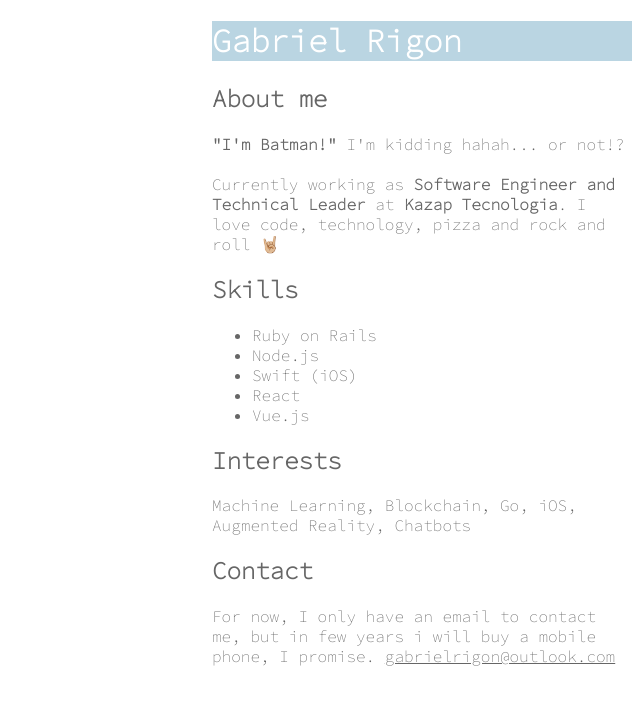
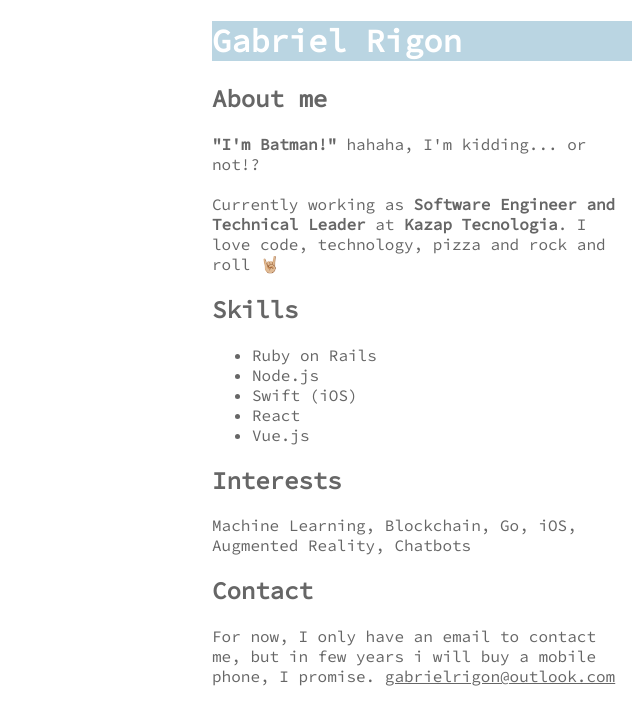
Before and after one commit to gabrielrigon/gabrielrigon.github.io, a Vue app: page / in a window 1280 px wide. Shown: the top 724 px of the page, without its empty margins (640-1280 px from the left). Built offline with nearby package versions, Linux system fonts and the light colour scheme.

Commit message:
remove unused fonts from imports

```diff
--- a/public/index.html
+++ b/public/index.html
@@ -7,11 +7,11 @@
     <link rel="icon" href="<%= BASE_URL %>favicon.ico">
     <title>Gabriel Rigon</title>
     <meta name="description" content="about me">
-    <link href="https://fonts.googleapis.com/css?family=Abril+Fatface|Roboto+Slab|Source+Code+Pro:200" rel="stylesheet">
+    <link href="https://fonts.googleapis.com/css?family=Source+Code+Pro" rel="stylesheet">
   </head>
   <body>
     <noscript>
-      <strong>We're sorry but gabrielrigon.github.io doesn't work properly without JavaScript enabled. Please enable it to continue.</strong>
+      <strong>If you wanna view my page, you must enable JavaScript in your browser bro! Tks.</strong>
     </noscript>
     <div id="app"></div>
   </body>
--- a/src/components/AboutMe.vue
+++ b/src/components/AboutMe.vue
@@ -2,8 +2,24 @@
   <div class="about-me">
     <h1>Gabriel Rigon</h1>
     <h2>About me</h2>
-    <p><strong>"I'm Batman!"</strong> I'm kidding hahah... or not!? <br><br>
-    Currently working as <strong>Software Engineer and Technical Leader</strong> at <strong>Kazap Tecnologia</strong>. I love code, technology, pizza and rock and roll 🤘🏼</p>
+    <p>
+      <strong>"I'm <a
+        href="http://batman.com"
+        target="_blank"
+        tabindex="-1"
+        class="normal-text"
+      >Batman</a>!"</strong> hahaha, I'm kidding... or not!?
+      <br>
+      <br>Currently working as
+      <strong>Software Engineer and Technical Leader</strong> at
+      <strong>Kazap Tecnologia</strong>. I love code, technology, pizza and
+      <a
+        href="https://www.youtube.com/watch?v=TRqiFPpw2fY"
+        target="_blank"
+        tabindex="-1"
+        class="normal-text"
+      >rock and roll</a> 🤘🏼
+    </p>
   </div>
 </template>
 
@@ -18,4 +34,10 @@ h1 {
   background-color: #bad5e2;
   color: white;
 }
+
+a.normal-text {
+  text-decoration: none;
+  cursor: text;
+  outline: none;
+}
 </style>
```
